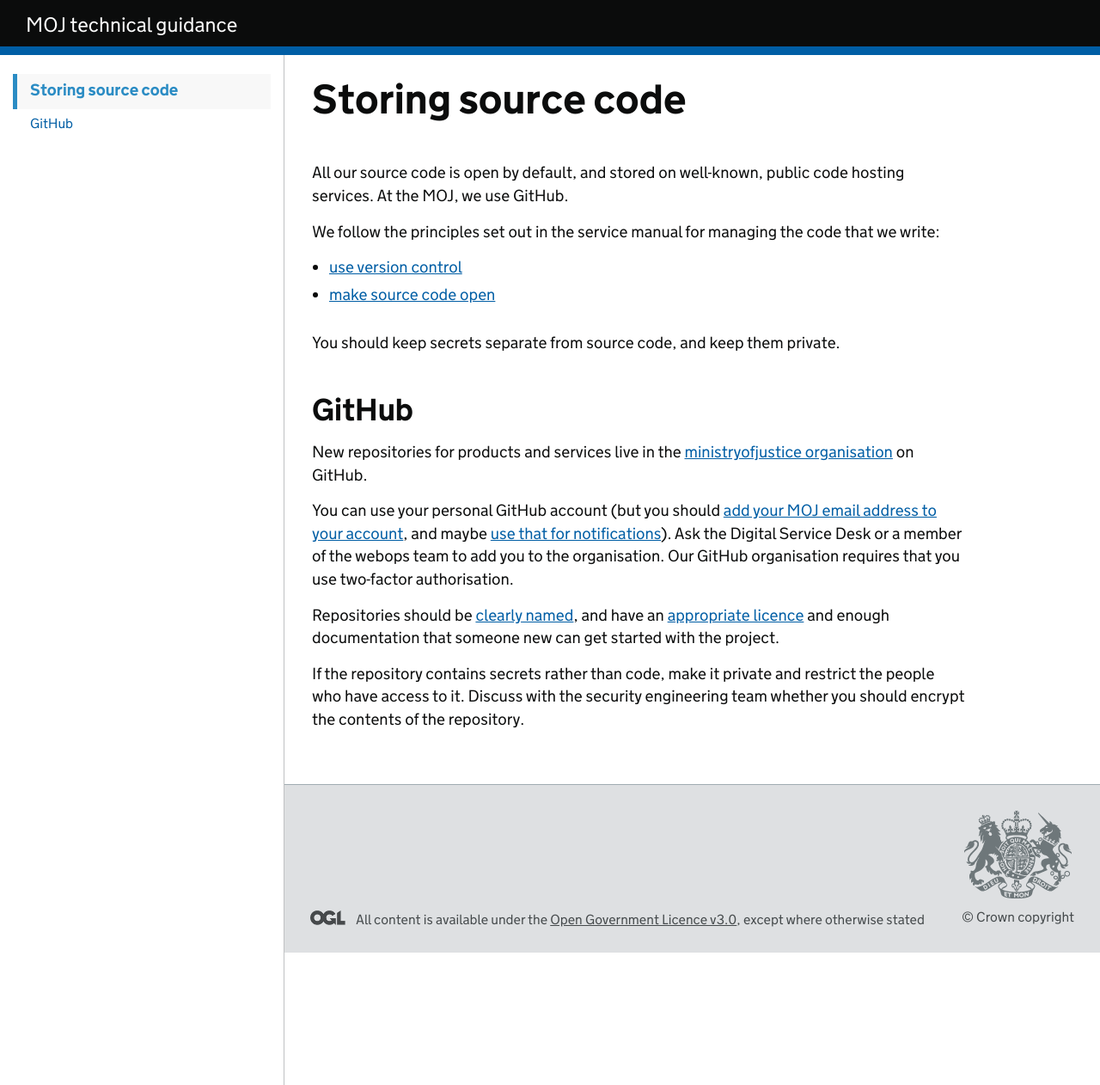
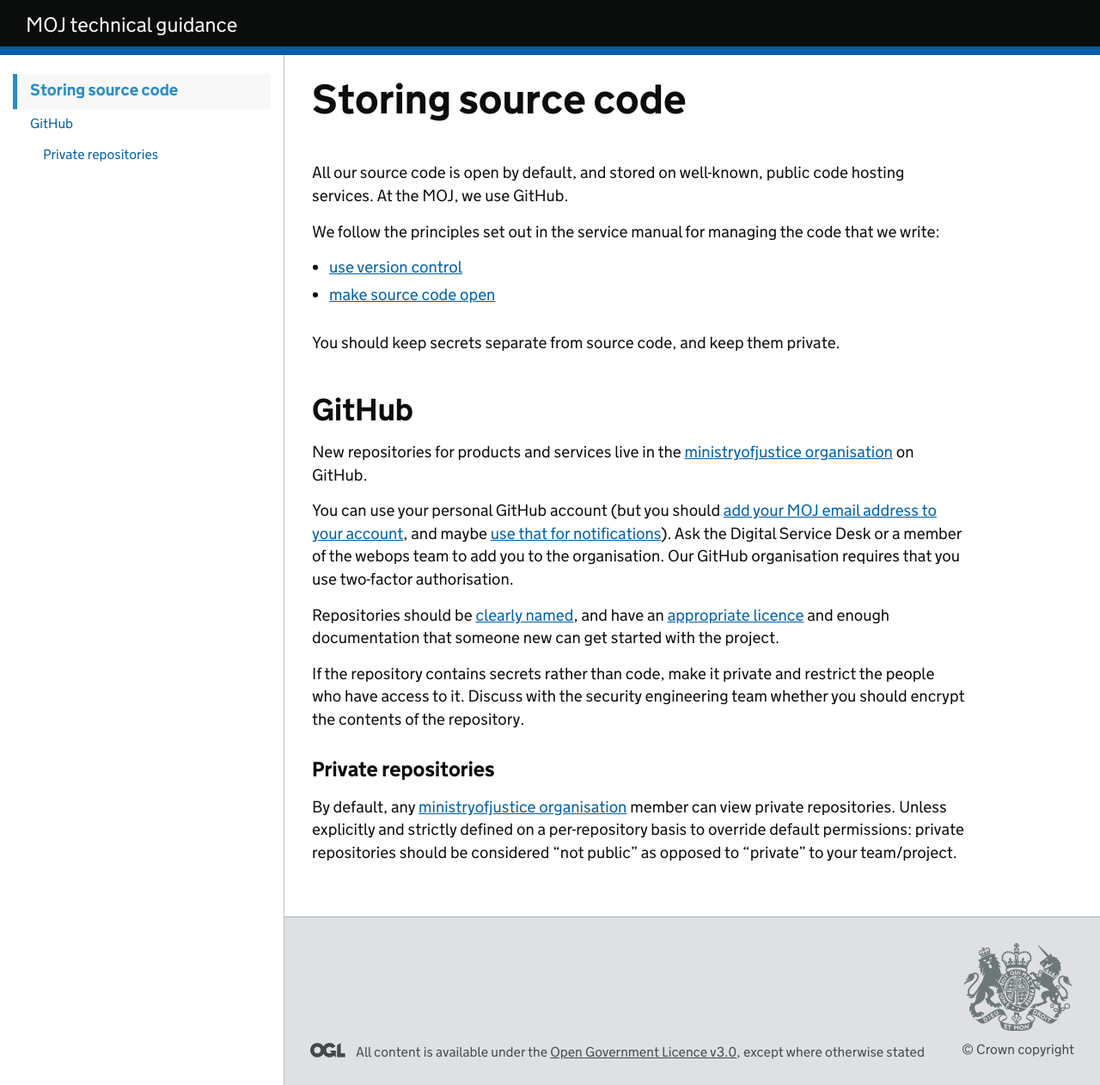
Before and after one commit to ministryofjustice/technical-guidance, a Jekyll site: the page built from standards/storing-source-code.md, in a window 1280 px wide. Shown: the whole page at 86% size. Built offline with Jekyll 4.4.1, drawn with Linux system fonts in a browser that asks for light colours; our own code applies the rules of GitHub Pages for plain Markdown files.

Commit message:
Add explicit inclusion of the public/private repo
Describe that "private" isn't actually private, it usually just means "not public".

```diff
--- a/standards/storing-source-code.md
+++ b/standards/storing-source-code.md
@@ -37,3 +37,7 @@ If the repository contains secrets rather than code, make it private
 and restrict the people who have access to it. Discuss with the
 security engineering team whether you should encrypt the contents of
 the repository.
+
+### Private repositories
+
+By default, any [ministryofjustice organisation](https://github.com/ministryofjustice) member can view private repositories. Unless explicitly and strictly defined on a per-repository basis to override default permissions: private repositories should be considered "not public" as opposed to "private" to your team/project.
```
